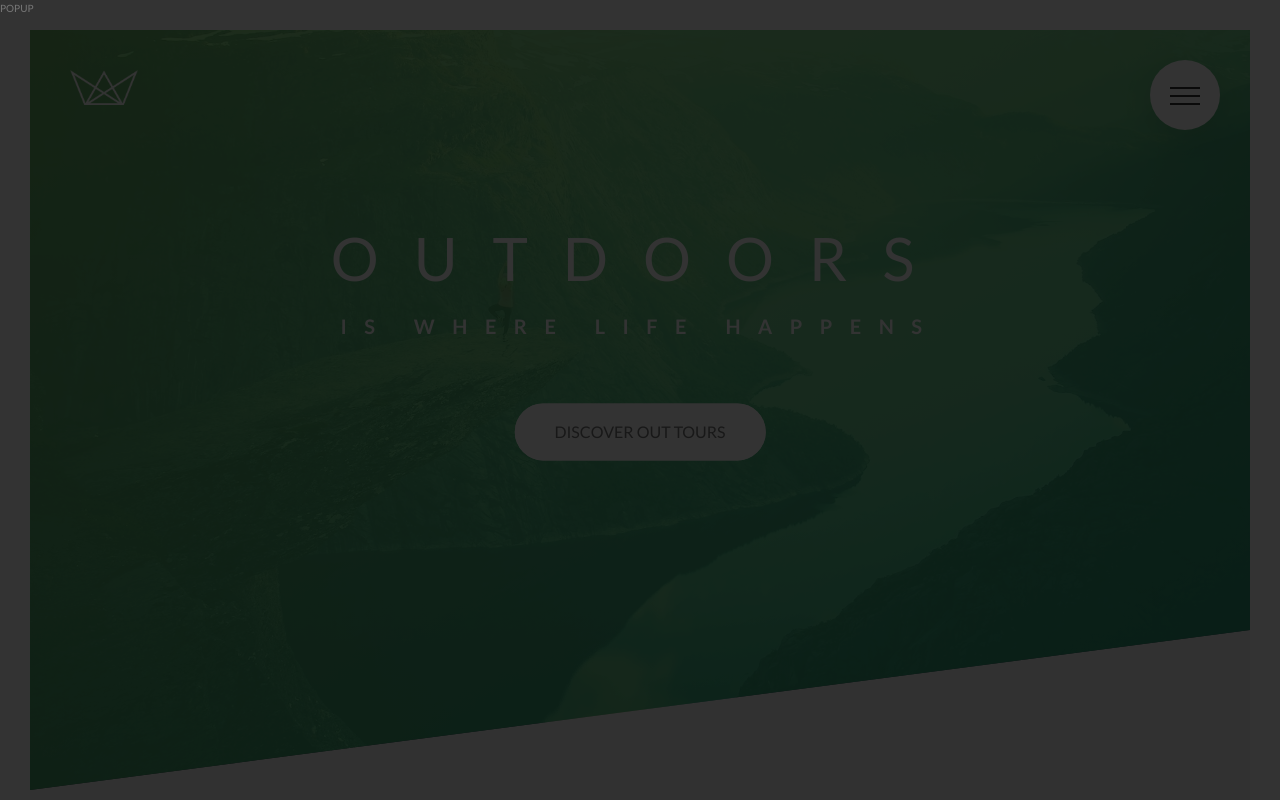
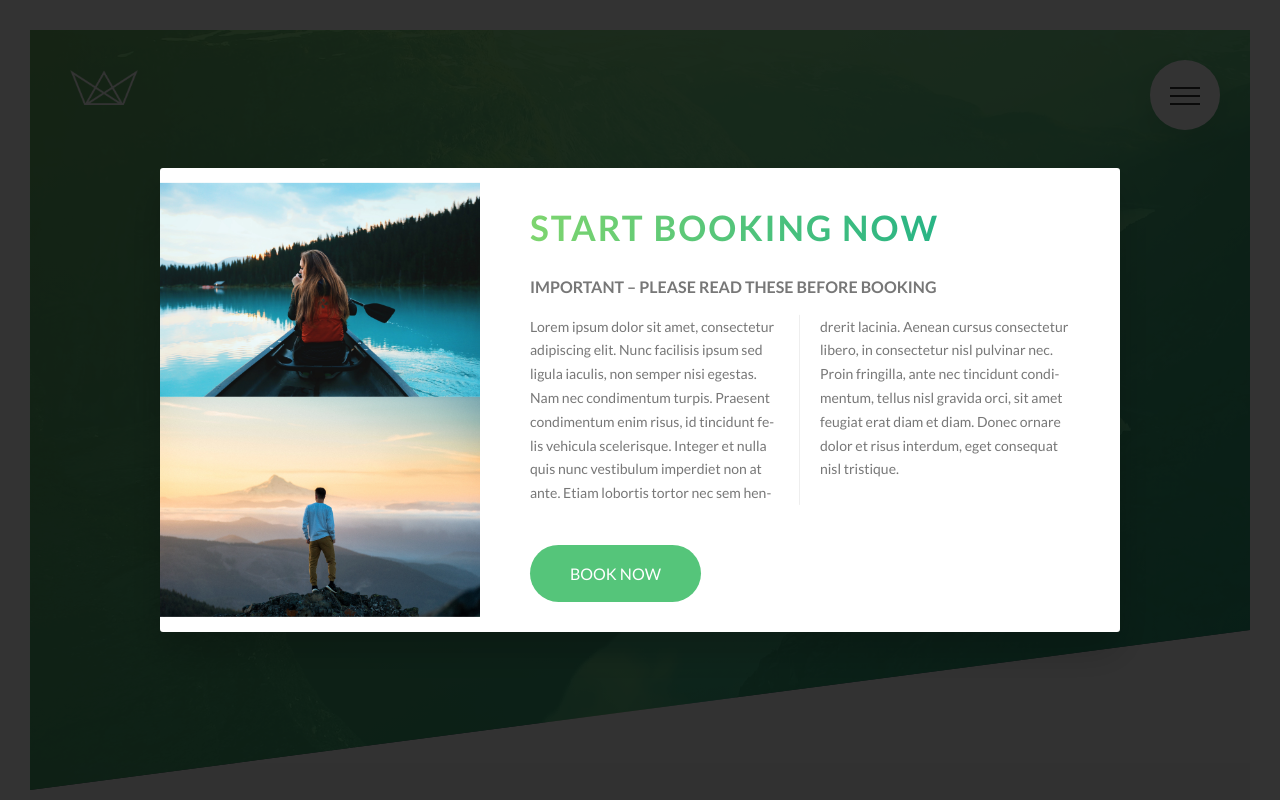
Before and after one commit to pawelpiatekProjects/Natours, a website: page index.html in a window 1280 px wide. Shown: the top 800 px of the page. Drawn offline with Linux system fonts and the light colour scheme.

Commit message:
finished styling popup

```diff
--- a/index.html
+++ b/index.html
@@ -397,7 +397,24 @@
 <!--popup-->
 <div class="popup">
     <div class="popup__content">
-        POPUP
+        <div class="popup__left">
+            <img src="img/nat-8.jpg" alt="Tour photo" class="popup__img">
+            <img src="img/nat-9.jpg" alt="Tour photo" class="popup__img">
+        </div>
+        <div class="popup__right">
+            <h2 class="heading-secondary u-margin-bottom-small">Start booking now</h2>
+            <h3 class="heading-tertiary u-margin-bottom-small">Important &ndash; Please read these before booking</h3>
+            <p class="popup__text">
+                Lorem ipsum dolor sit amet, consectetur adipiscing elit. Nunc facilisis ipsum sed ligula
+                iaculis, non semper nisi egestas. Nam nec condimentum turpis. Praesent condimentum enim risus,
+                id tincidunt felis vehicula scelerisque. Integer et nulla quis nunc vestibulum imperdiet non at
+                ante. Etiam lobortis tortor nec sem hendrerit lacinia. Aenean cursus consectetur libero, in
+                consectetur nisl pulvinar nec. Proin fringilla, ante nec tincidunt condimentum, tellus nisl
+                gravida orci, sit amet feugiat erat diam et diam.
+                Donec ornare dolor et risus interdum, eget consequat nisl tristique.
+            </p>
+            <a href="#" class="btn btn--green">Book now</a>
+        </div>
     </div>
 </div>
 
--- a/sass/abstracts/_mixins.scss
+++ b/sass/abstracts/_mixins.scss
@@ -5,3 +5,10 @@
     clear: both;
   }
 }
+
+@mixin absoluteCenter{
+  position: absolute;
+  top: 50%;
+  left: 50%;
+  transform: translate(-50%,-50%);
+}
--- a/sass/components/_popup.scss
+++ b/sass/components/_popup.scss
@@ -1,12 +1,54 @@
 .popup{
+  height: 100vh;
+  width: 100%;
+  position: fixed;
+  top: 0;
+  left: 0;
+  background-color: rgba($color-black,.8);
+  z-index: 4000;
+
 
   &__content{
-    height: 100vh;
+    @include absoluteCenter;
+    width: 75%;
+    background-color: $color-white;
+
+    box-shadow: 0 2rem 4rem rgba($color-black, .2);
+    border-radius: 3px;
+
+    display: table;
+    overflow: hidden;
+  }
+
+  &__left{
+    width: 33.333333%;
+    display: table-cell;
+    vertical-align: middle;
+  }
+
+  &__right{
+    height: 66.666667%;
+    display: table-cell;
+    vertical-align: middle;
+    padding: 3rem 5rem;
+  }
+
+  &__img{
+    display: block;
     width: 100%;
-    position: fixed;
-    top: 0;
-    left: 0;
-    background-color: rgba($color-black,.8);
-    z-index: 4000;
+  }
+
+  &__text{
+    font-size: 1.4rem;
+    margin-bottom: 4rem;
+
+    column-count: 2; //dividing into columns
+    column-gap: 4rem; // gap between columns
+    column-rule: 1px solid $color-grey-light-2; //order between the columns
+
+    -moz-hyphens: auto;
+    -ms-hyphens: auto;
+    -webkit-hyphens: auto;
+    hyphens: auto; //hyphen - myślnik
   }
 }
```
Also changed, not shown: css/style.css.
